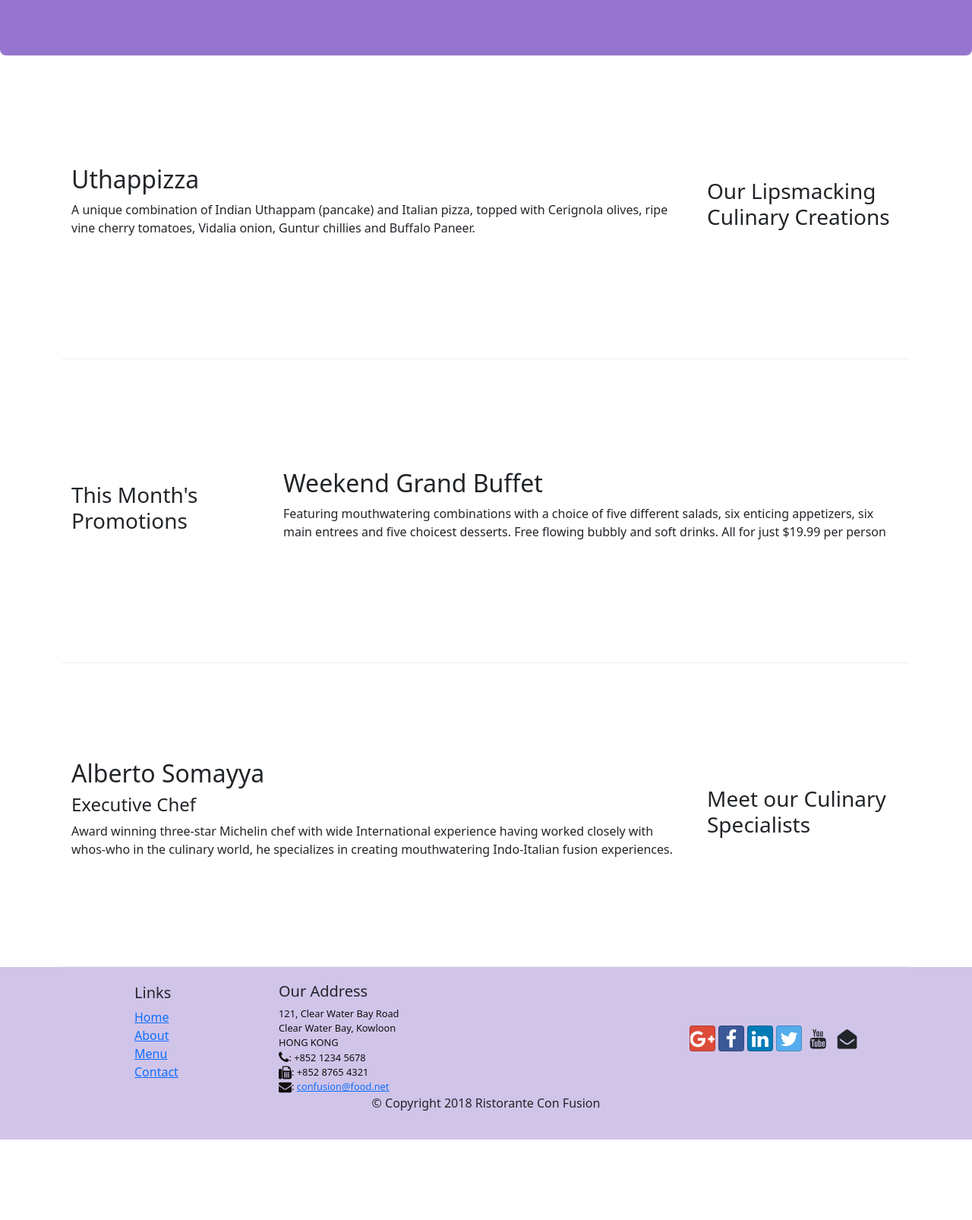
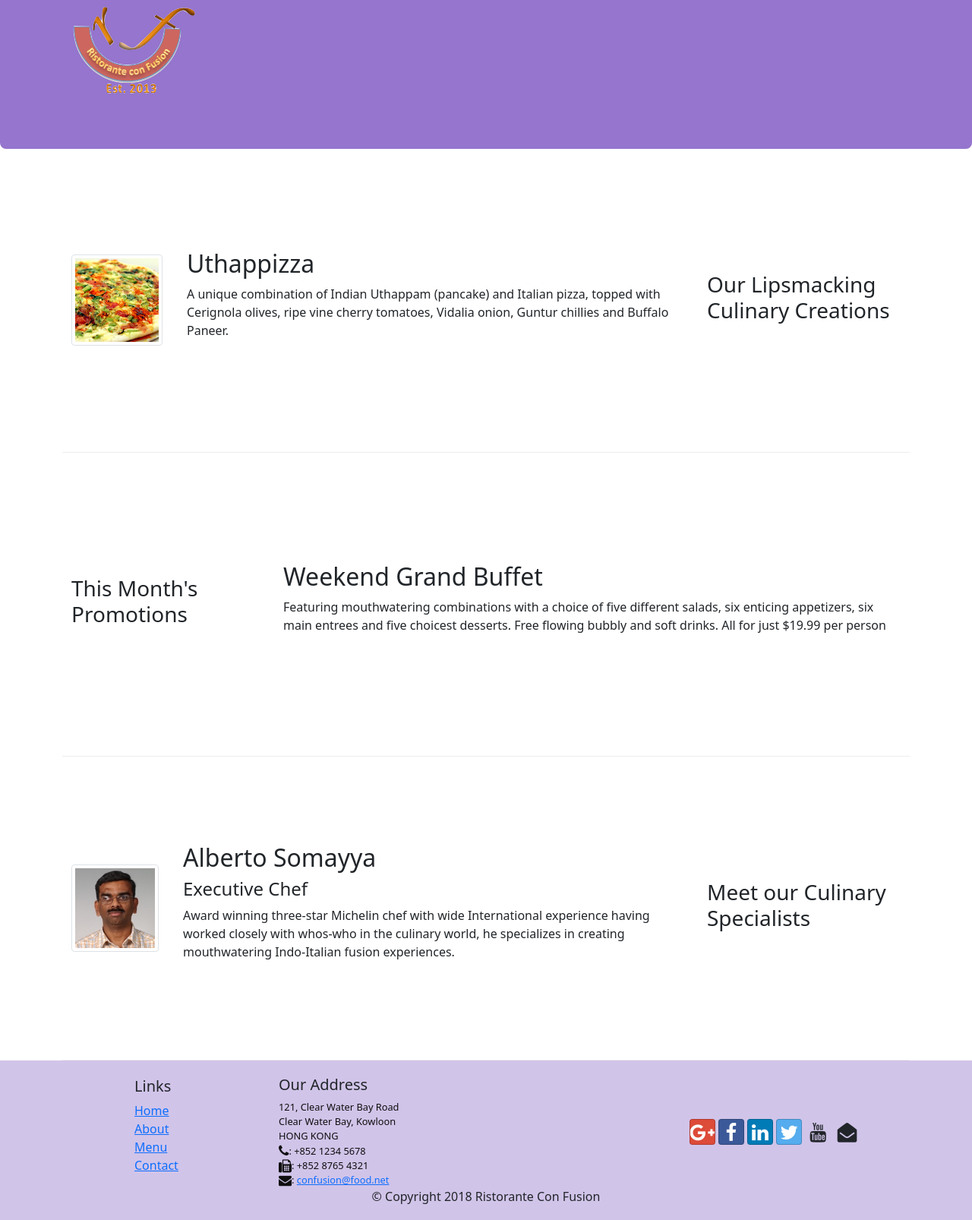
Before and after one commit to Ay7ot/bootstrap, a website: page index.html in a window 1280 px wide. Shown: the part 261-1867 px from the top of the page at 76% size. Before the commit the page ends 1761 px from the top, so only its background shows below. Drawn offline with nearby package versions, Linux system fonts and the light colour scheme.

Commit message:
Images and media

```diff
--- a/index.html
+++ b/index.html
@@ -14,9 +14,9 @@
 </head>
 
 <body>
-       <nav class="navbar navbar-expand-lg navbar-dark fixed-top">
+       <nav class="navbar navbar-expand-md navbar-dark fixed-top">
         <div class="container">
-            <a href="#" class="navbar-brand">Ristorante Con Fusion</a>
+            <a href="#" class="navbar-brand"><img src="img/logo.png" height="30" width="41"></a>
             <button class="navbar-toggler" type="button" data-bs-toggle="collapse" data-bs-target="#mainMenuBar" aria-controls="mainMenuBar" aria-label="Toggle navigation" aria-expanded="false">
                 <span class="navbar-toggler-icon"></span>
             </button>
@@ -46,7 +46,8 @@
                     <h1>Ristorante con Fusion</h1>
                     <p>We take inspiration from the World's best cuisines, and create a unique fusion experience. Our lipsmacking creations will tickle your culinary senses!</p>
                 </div>
-                <div class="col-12 col-sm">
+                <div class="col-12 col-sm align-self-center">
+                    <img src="img/logo.png" class="img-fluid">
                 </div>
             </div>
         </div>
@@ -58,8 +59,15 @@
                 <h3>Our Lipsmacking Culinary Creations</h3>
             </div>
             <div class="col col-sm col-md order-sm-first">
-                <h2>Uthappizza</h2>
-                <p>A unique combination of Indian Uthappam (pancake) and Italian pizza, topped with Cerignola olives, ripe vine cherry tomatoes, Vidalia onion, Guntur chillies and Buffalo Paneer.</p>
+                <div class="d-flex align-items-center">
+                    <div class="flex-shrink-0">
+                      <img src="img/uthappizza.png" alt="uthappizza" class="img-thumbnail d-flex me-3 align-self-center">
+                    </div>
+                    <div class="flex-grow-1 ms-3">
+                        <h2 class="mt-0">Uthappizza</h2>
+                        <p class="d-none d-sm-block">A unique combination of Indian Uthappam (pancake) and Italian pizza, topped with Cerignola olives, ripe vine cherry tomatoes, Vidalia onion, Guntur chillies and Buffalo Paneer.</p>
+                    </div>
+                  </div>
             </div>
         </div>
 
@@ -70,7 +78,7 @@
             </div>
             <div class="col col-sm col-md">
                 <h2>Weekend Grand Buffet</h2>
-                <p>Featuring mouthwatering combinations with a choice of five different salads, six enticing appetizers, six main entrees and five choicest desserts. Free flowing bubbly and soft drinks. All for just $19.99 per person </p>
+                <p class="d-none d-sm-block">Featuring mouthwatering combinations with a choice of five different salads, six enticing appetizers, six main entrees and five choicest desserts. Free flowing bubbly and soft drinks. All for just $19.99 per person </p>
             </div>
         </div>
 
@@ -79,9 +87,17 @@
                 <h3>Meet our Culinary Specialists</h3>
             </div>
             <div class="col col-sm  order-sm-first col-md">
-                <h2>Alberto Somayya</h2>
-                <h4>Executive Chef</h4>
-                <p>Award winning three-star Michelin chef with wide International experience having worked closely with whos-who in the culinary world, he specializes in creating mouthwatering Indo-Italian fusion experiences. </p>
+                <div class="d-flex align-items-center">
+                    <div class="flex-shrink-0">
+                      <img src="img/alberto.png" alt="Alberto" class="img-thumbnail align-self-center me-3 d-flex">
+                    </div>
+                    <div class="flex-grow-1 ms-3">
+                        <h2 class="mt-0">Alberto Somayya</h2>
+                        <h4>Executive Chef</h4>
+                        <p class="d-none d-sm-block">Award winning three-star Michelin chef with wide International experience having worked closely with whos-who in the culinary world, he specializes in creating mouthwatering Indo-Italian fusion experiences. </p>
+                    </div>
+                  </div>
+
             </div>
         </div>
     </div>
```
Also changed, not shown: aboutus.html (+4 -3 lines), contactus.html (+4 -3 lines), img/alberto.png (added), img/buffet.png (added), img/logo.png (added), img/uthappizza.png (added), 1 other file.
